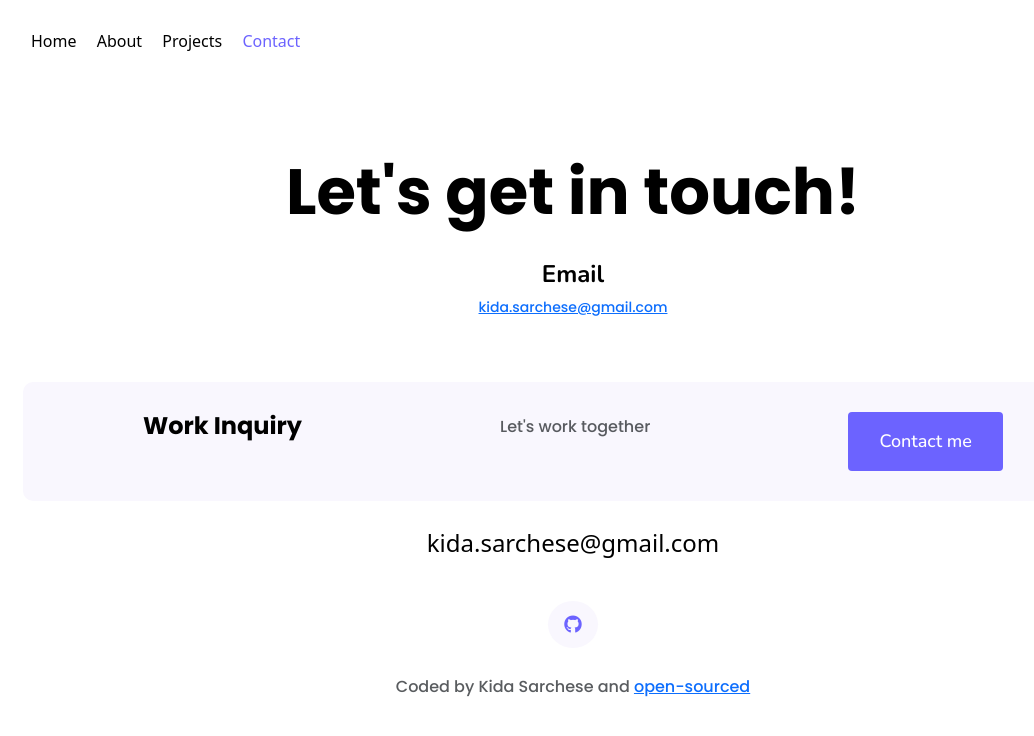
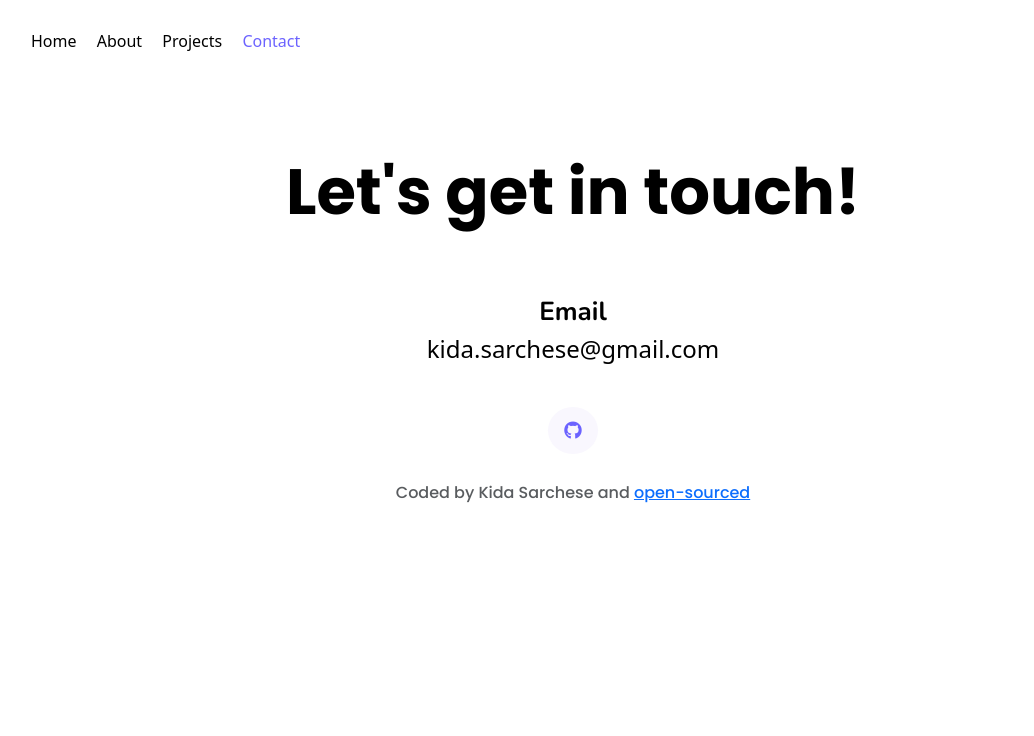
Before and after one commit to kida351/shecodes-responsive-project, a plain HTML site: page contact.html in a window 1280 px wide. Shown: the whole page, without its empty margins (67-1101 px from the left). Drawn offline with nearby package versions, Linux system fonts and the light colour scheme.

Commit message:
changed footer on contact page

```diff
--- a/contact.html
+++ b/contact.html
@@ -47,21 +47,9 @@
     <div class="content-container container">
       <div class="content">
         <h1 class="mb-4">Let's get in touch!</h1>
-        <h3>Email</h3>
-        <p>
-          <a href="mailto:kida.sarchese@gmail.com">kida.sarchese@gmail.com</a>
-        </p>
       </div>
       <footer>
-        <div
-          class="contact-box d-flex justify-content-between mb-4 d-none d-md-flex"
-        >
-          <h4>Work Inquiry</h4>
-          <p class="text-muted">Let's work together</p>
-          <a href="/contact.html" class="btn btn-branding" title="Contact Kida"
-            >Contact me</a
-          >
-        </div>
+        <h3>Email</h3>
         <a
           href="mailto:kida.sarchese@gmail.com"
           class="email-link d-flex justify-content-center"
--- a/styles/styles.css
+++ b/styles/styles.css
@@ -153,6 +153,13 @@ footer .contact-box {
   padding: 30px 120px;
   border-radius: 10px;
 }
+footer h3 {
+  font-size: 26px;
+  font-family: var(--default-font-family);
+  line-height: 1.5;
+  margin: 20px 0 0;
+  text-align: center;
+}
 
 @media (max-width: 900px) {
   h1 {
```
Also changed, not shown: about.html (+1 -1 lines), index.html (+1 -1 lines).
